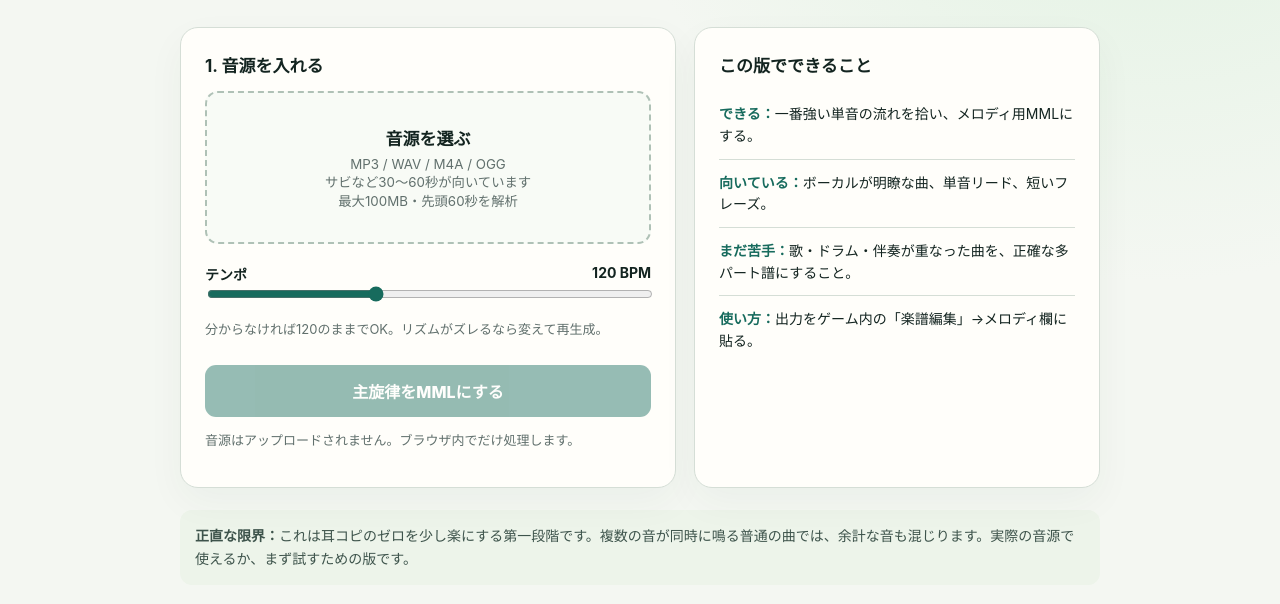
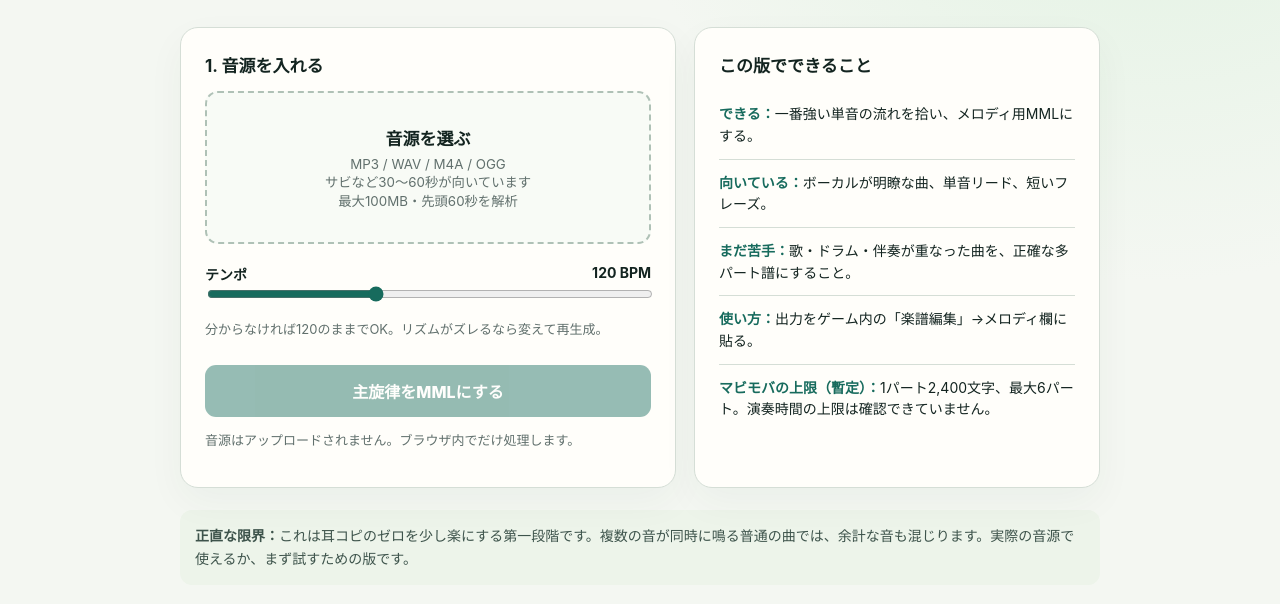
Before and after one commit to Ashes-tribirth/mml, a plain HTML site: page index.html in a window 1280 px wide. Shown: the part 278-882 px from the top of the page. Drawn offline with Linux system fonts and the light colour scheme.

Commit message:
Document provisional MML limits

```diff
--- a/index.html
+++ b/index.html
@@ -6,7 +6,7 @@
 </style></head><body><main class="wrap">
 <div class="eyebrow">MABINOGI MOBILE · BETA</div><h1>音源から<br><b>主旋律MML</b>へ。</h1><p class="lead">MP3 / WAV / M4Aを端末内で解析し、マビノギモバイルの空の楽譜へ貼れるMMLを作る試作機です。</p>
 <section class="grid"><div class="card"><h2>1. 音源を入れる</h2><label id="drop" class="drop" for="file"><strong id="name">音源を選ぶ</strong><small>MP3 / WAV / M4A / OGG<br>サビなど30〜60秒が向いています<br>最大100MB・先頭60秒を解析</small></label><input id="file" type="file" accept="audio/*"><div class="field"><label>テンポ <output id="bpmout">120 BPM</output></label><input id="bpm" type="range" min="60" max="220" value="120"></div><p class="hint">分からなければ120のままでOK。リズムがズレるなら変えて再生成。</p><button id="go" class="action" disabled>主旋律をMMLにする</button><p id="notice" class="notice">音源はアップロードされません。ブラウザ内でだけ処理します。</p></div>
-<aside class="card"><h2>この版でできること</h2><ul class="facts"><li><b>できる：</b>一番強い単音の流れを拾い、メロディ用MMLにする。</li><li><b>向いている：</b>ボーカルが明瞭な曲、単音リード、短いフレーズ。</li><li><b>まだ苦手：</b>歌・ドラム・伴奏が重なった曲を、正確な多パート譜にすること。</li><li><b>使い方：</b>出力をゲーム内の「楽譜編集」→メロディ欄に貼る。</li></ul></aside></section>
+<aside class="card"><h2>この版でできること</h2><ul class="facts"><li><b>できる：</b>一番強い単音の流れを拾い、メロディ用MMLにする。</li><li><b>向いている：</b>ボーカルが明瞭な曲、単音リード、短いフレーズ。</li><li><b>まだ苦手：</b>歌・ドラム・伴奏が重なった曲を、正確な多パート譜にすること。</li><li><b>使い方：</b>出力をゲーム内の「楽譜編集」→メロディ欄に貼る。</li><li><b>マビモバの上限（暫定）：</b>1パート2,400文字、最大6パート。演奏時間の上限は確認できていません。</li></ul></aside></section>
 <section id="out" class="out"><div id="status" class="status"></div><div class="track"><div class="trackhead">メロディ（貼り付け用）<button id="copy" class="copy">コピー</button></div><pre id="mml" class="code"></pre></div><p id="metrics" class="metrics"></p></section>
 <div class="warn"><b>正直な限界：</b>これは耳コピのゼロを少し楽にする第一段階です。複数の音が同時に鳴る普通の曲では、余計な音も混じります。実際の音源で使えるか、まず試すための版です。</div>
 </main><script>
```
